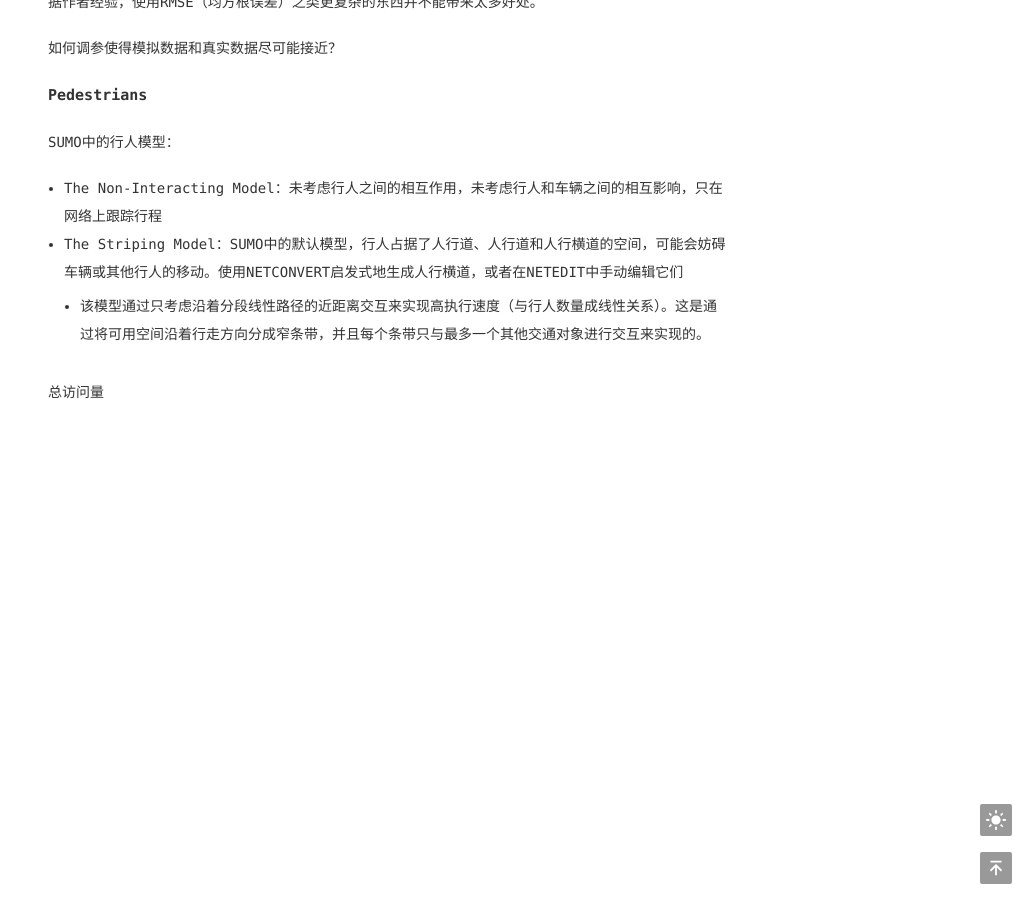
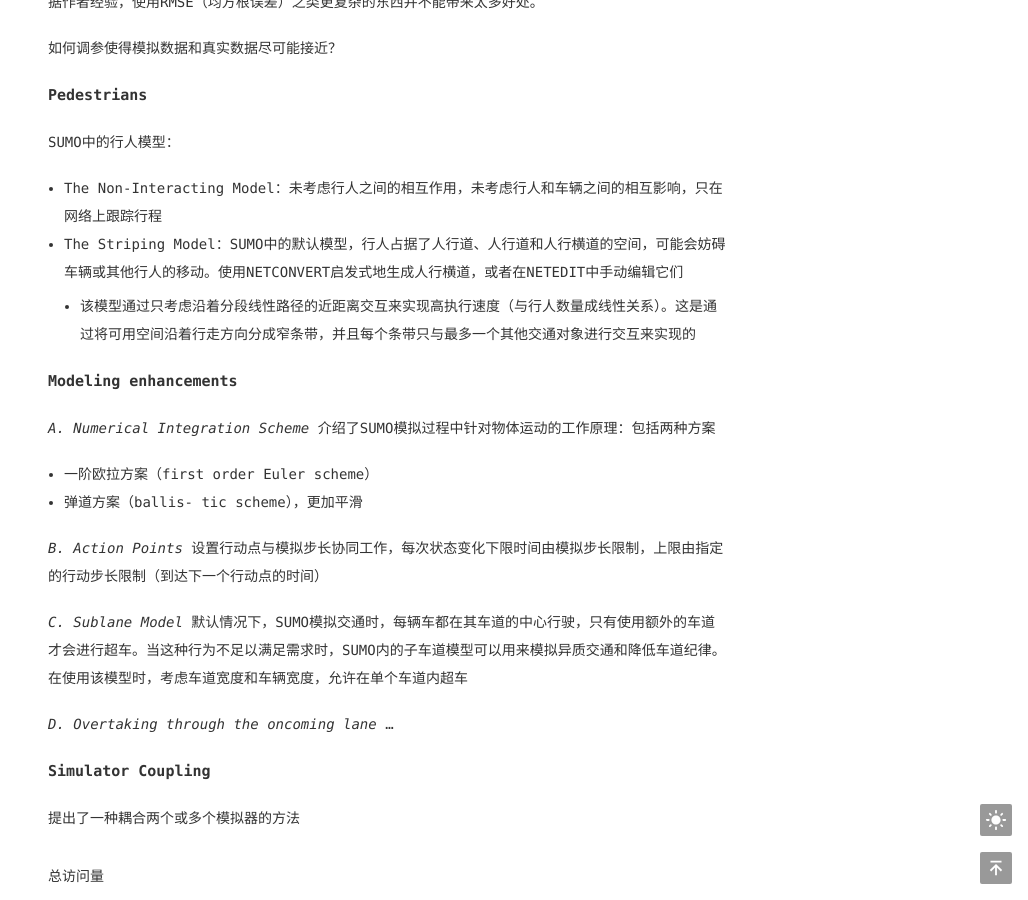
Before and after one commit to Yangzy0723/Yangzy0723.github.io, a Jekyll site: the page built from _posts/2024-03-10-《Microscopic Traffic Simulation using SUMO》.md, in a window 1280 px wide and 900 px high, scrolled down 1808 px. Shown: the whole window, without its empty margins (252-1280 px from the left). Built offline with Jekyll 4.4.1, drawn with Linux system fonts in a browser that asks for light colours; comment, search, counter and statistics services are not loaded.

Commit message:
finish read

```diff
--- a/_posts/2024-03-10-《Microscopic Traffic Simulation using SUMO》.md
+++ b/_posts/2024-03-10-《Microscopic Traffic Simulation using SUMO》.md
@@ -71,4 +71,23 @@ DFROUTER：主要概念是根据高速公路和相关匝道以及互通的检测
 SUMO中的行人模型：
 - The Non-Interacting Model：未考虑行人之间的相互作用，未考虑行人和车辆之间的相互影响，只在网络上跟踪行程
 - The Striping Model：SUMO中的默认模型，行人占据了人行道、人行道和人行横道的空间，可能会妨碍车辆或其他行人的移动。使用NETCONVERT启发式地生成人行横道，或者在NETEDIT中手动编辑它们
-    - 该模型通过只考虑沿着分段线性路径的近距离交互来实现高执行速度（与行人数量成线性关系）。这是通过将可用空间沿着行走方向分成窄条带，并且每个条带只与最多一个其他交通对象进行交互来实现的。
+    - 该模型通过只考虑沿着分段线性路径的近距离交互来实现高执行速度（与行人数量成线性关系）。这是通过将可用空间沿着行走方向分成窄条带，并且每个条带只与最多一个其他交通对象进行交互来实现的
+
+### Modeling enhancements
+
+*A. Numerical Integration Scheme*
+介绍了SUMO模拟过程中针对物体运动的工作原理：包括两种方案
+- 一阶欧拉方案（first order Euler scheme）
+- 弹道方案（ballis- tic scheme），更加平滑
+
+*B. Action Points*
+设置行动点与模拟步长协同工作，每次状态变化下限时间由模拟步长限制，上限由指定的行动步长限制（到达下一个行动点的时间）
+
+*C. Sublane Model*
+默认情况下，SUMO模拟交通时，每辆车都在其车道的中心行驶，只有使用额外的车道才会进行超车。当这种行为不足以满足需求时，SUMO内的子车道模型可以用来模拟异质交通和降低车道纪律。在使用该模型时，考虑车道宽度和车辆宽度，允许在单个车道内超车
+
+*D. Overtaking through the oncoming lane*
+...
+
+### Simulator Coupling
+提出了一种耦合两个或多个模拟器的方法
```
